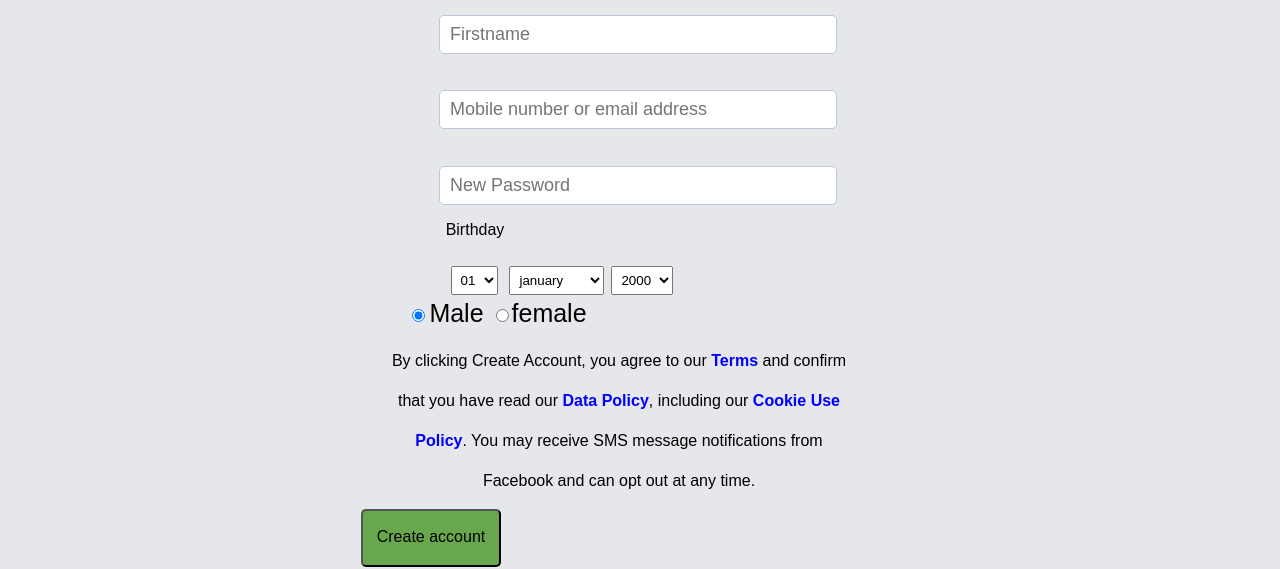
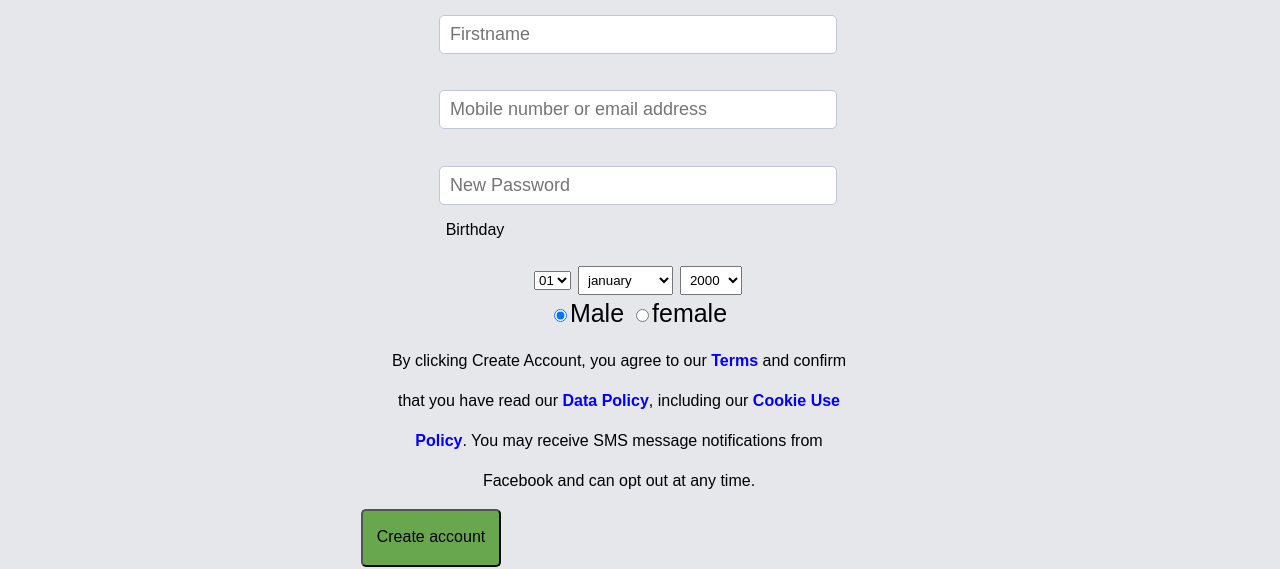
Before and after one commit to simranjeet1997/simranjeet1997.github.io, a plain HTML site: page index.html in a window 1280 px wide. Shown: the part 231-800 px from the top of the page. Drawn offline with Linux system fonts and the light colour scheme.

Commit message:
Update style.css

```diff
--- a/style.css
+++ b/style.css
@@ -121,7 +121,7 @@ header .highlight, header .current a{
  	margin-left: 0px;
  	margin-right: 326px;
  }
- .t21{
+ header t21{
  	padding: 5px;
  	margin-left: -152px;
  	margin-right: 5px;
@@ -130,7 +130,7 @@ header .highlight, header .current a{
 	padding: 5px;
 
 }
-.t23{
+header t23{
 	margin-left: -277px;
  	margin-right: 4px;
 }
```
